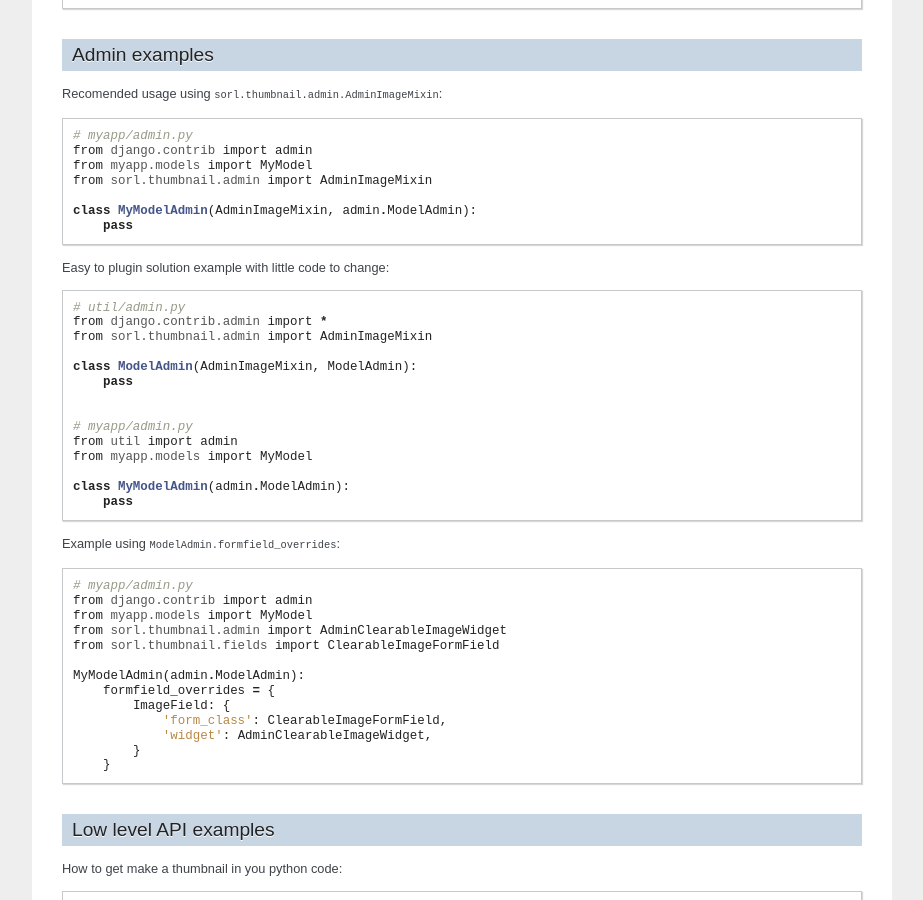
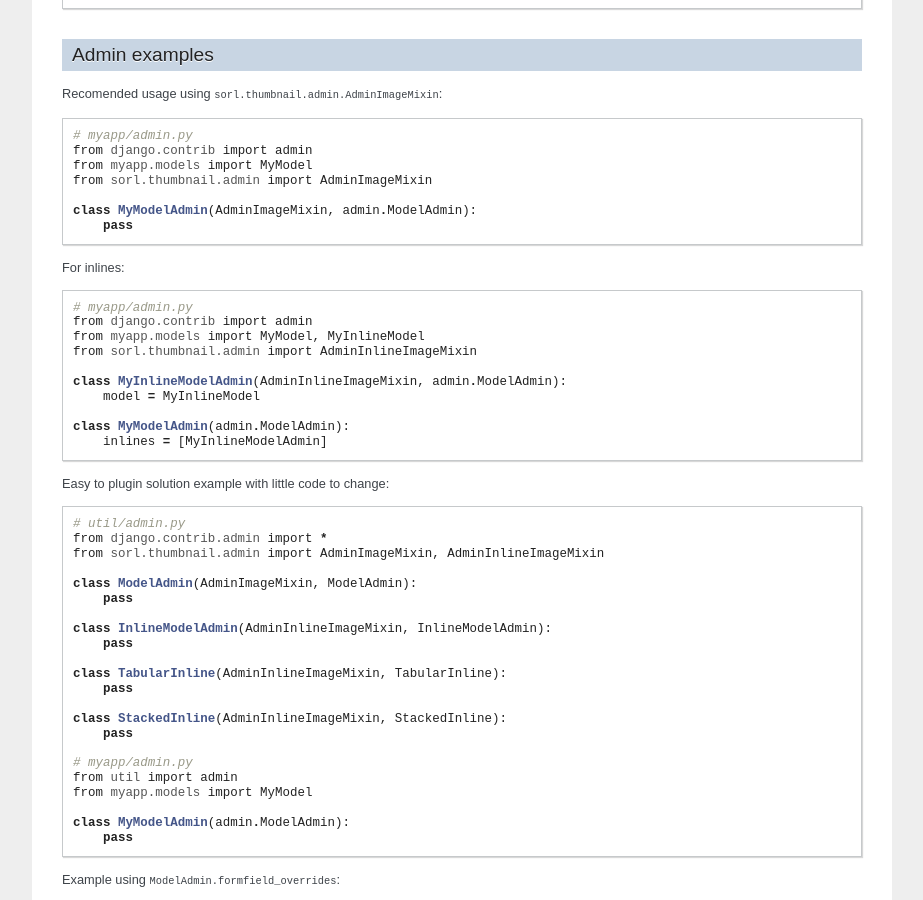
Before and after one commit to jazzband/sorl-thumbnail, a Sphinx documentation site: the page built from docs/examples.rst, in a window 1280 px wide and 900 px high, scrolled down 1800 px. Shown: the whole window, without its empty margins (198-1121 px from the left). Built offline with Sphinx 7.4.7, drawn with Linux system fonts in a browser that asks for light colours.

Commit message:
adding some docs

```diff
--- a/docs/examples.rst
+++ b/docs/examples.rst
@@ -123,16 +123,36 @@
     class MyModelAdmin(AdminImageMixin, admin.ModelAdmin):
         pass
 
+For inlines::
+
+    # myapp/admin.py
+    from django.contrib import admin
+    from myapp.models import MyModel, MyInlineModel
+    from sorl.thumbnail.admin import AdminInlineImageMixin
+
+    class MyInlineModelAdmin(AdminInlineImageMixin, admin.ModelAdmin):
+        model = MyInlineModel
+
+    class MyModelAdmin(admin.ModelAdmin):
+        inlines = [MyInlineModelAdmin]
 
 Easy to plugin solution example with little code to change::
 
     # util/admin.py
     from django.contrib.admin import *
-    from sorl.thumbnail.admin import AdminImageMixin
+    from sorl.thumbnail.admin import AdminImageMixin, AdminInlineImageMixin
 
     class ModelAdmin(AdminImageMixin, ModelAdmin):
         pass
 
+    class InlineModelAdmin(AdminInlineImageMixin, InlineModelAdmin):
+        pass
+
+    class TabularInline(AdminInlineImageMixin, TabularInline):
+        pass
+
+    class StackedInline(AdminInlineImageMixin, StackedInline):
+        pass
 
     # myapp/admin.py
     from util import admin
```
